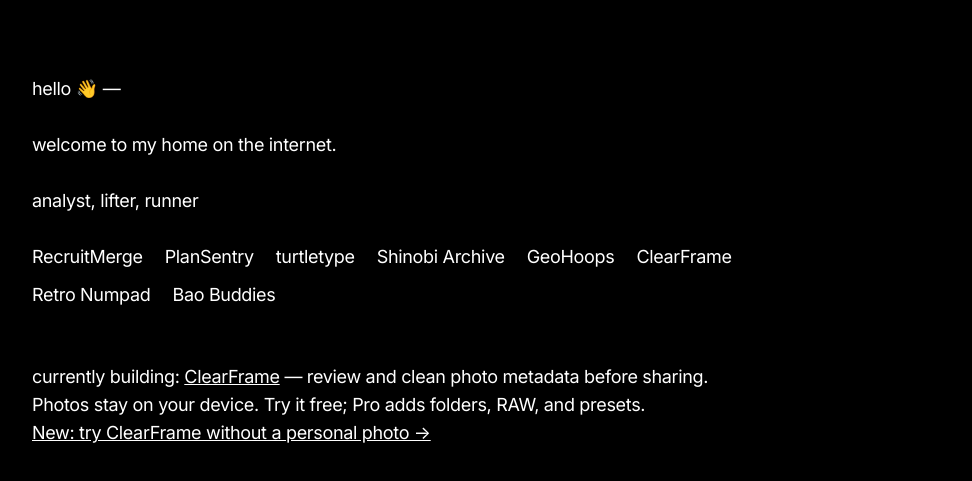
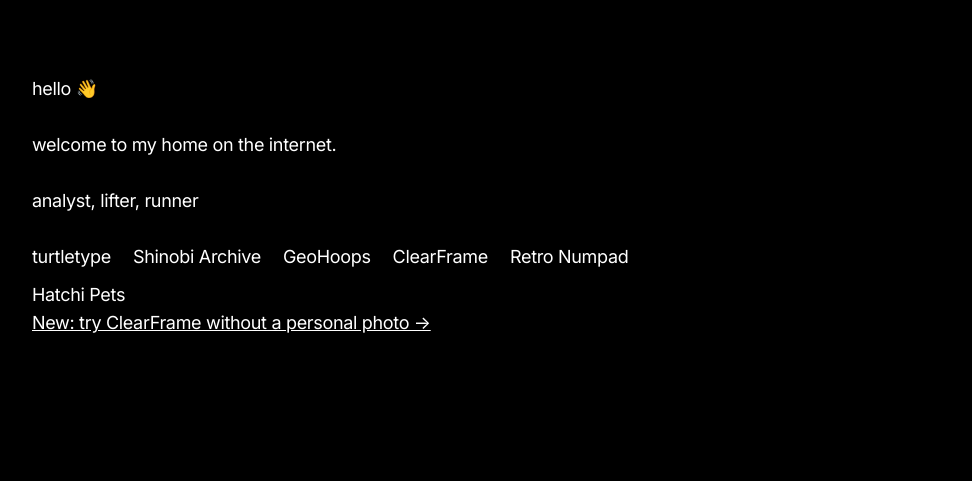
Before and after one commit to ryanmhopkins/ryanmhopkins.com, a plain HTML site: page index.html in a window 1280 px wide. Shown: the part 133-614 px from the top of the page, without its empty margins (148-1120 px from the left). Drawn offline with Linux system fonts and the light colour scheme.

Commit message:
Update homepage project links and copy

```diff
--- a/index.html
+++ b/index.html
@@ -32,24 +32,21 @@
       </header>
 
       <div class="copy">
-        <p class="hello">hello 👋 —</p>
+        <p class="hello">hello 👋</p>
 
         <p>welcome to my home on the internet.</p>
 
         <p>analyst, lifter, runner</p>
 
         <div class="project-links" aria-label="Projects">
-          <a href="https://recruitmerge.com" target="_blank" rel="noopener noreferrer">RecruitMerge</a>
-          <a href="https://plansentry.com" target="_blank" rel="noopener noreferrer">PlanSentry</a>
           <a href="https://turtletype-henna.vercel.app" target="_blank" rel="noopener noreferrer">turtletype</a>
           <a href="https://shinobi-archive.vercel.app" target="_blank" rel="noopener noreferrer">Shinobi Archive</a>
           <a href="https://geohoops.vercel.app" target="_blank" rel="noopener noreferrer">GeoHoops</a>
           <a href="https://getclearframe.app/?utm_source=ryan_portfolio&amp;utm_medium=website&amp;utm_campaign=photographers" target="_blank" rel="noopener noreferrer">ClearFrame</a>
           <a href="https://apps.apple.com/us/app/retro-numpad/id6804313021" target="_blank" rel="noopener noreferrer">Retro Numpad</a>
-          <a href="https://apps.apple.com/us/app/bao-buddies/id6798769894" target="_blank" rel="noopener noreferrer">Bao Buddies</a>
+          <a href="https://apps.apple.com/us/app/bao-buddies/id6798769894" target="_blank" rel="noopener noreferrer">Hatchi Pets</a>
         </div>
 
-        <p class="signoff">currently building: <a href="https://getclearframe.app/batch-remove-photo-metadata?utm_source=ryan_portfolio&amp;utm_medium=website&amp;utm_campaign=photographers">ClearFrame</a> — review and clean photo metadata before sharing. Photos stay on your device. Try it free; Pro adds folders, RAW, and presets.</p>
         <p><a href="/clearframe-walkthrough.html">New: try ClearFrame without a personal photo →</a></p>
       </div>
     </section>
```
